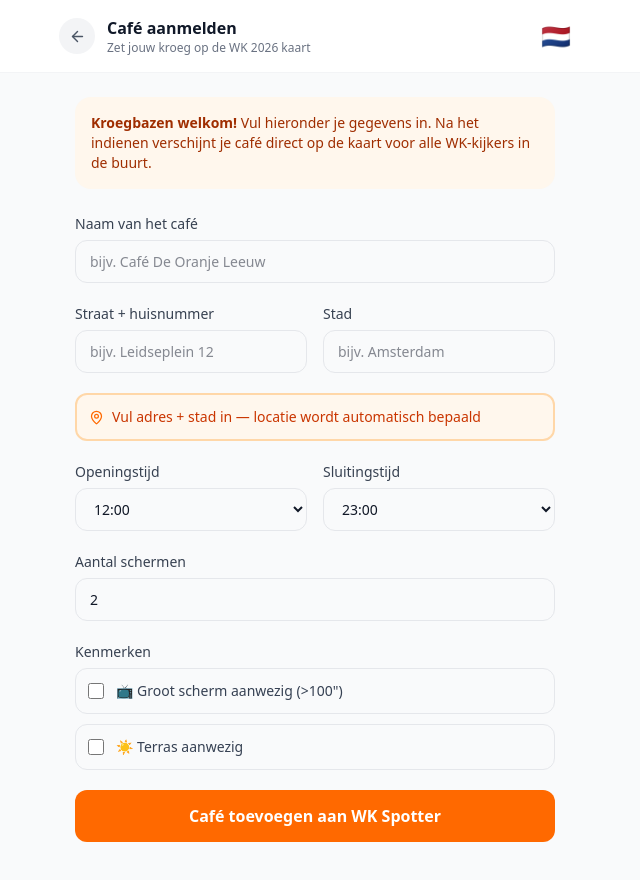
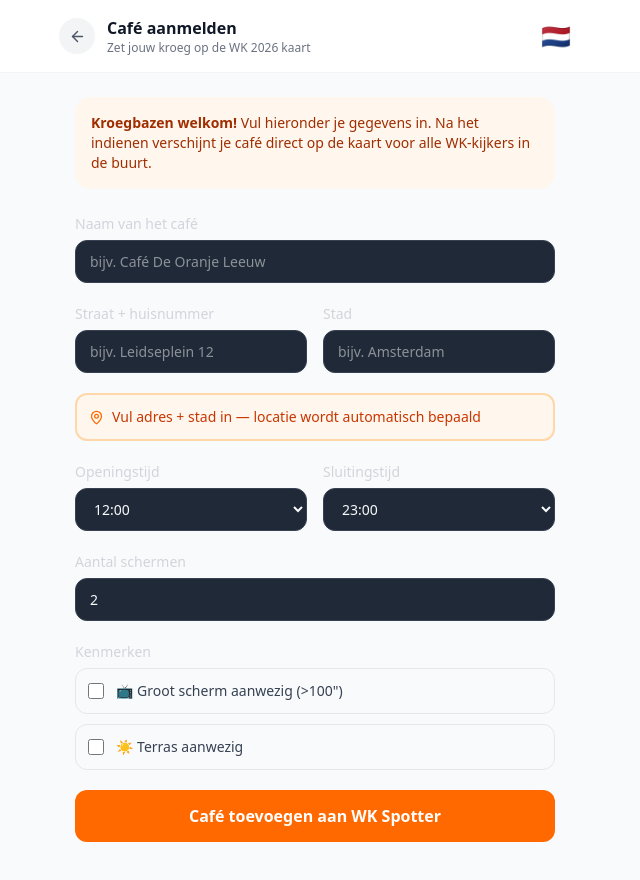
Before and after one commit to jessebodde10/tap-trap, a Next.js app: page /aanmelden in a window 1280 px wide. Shown: the top 880 px of the page, without its empty margins (325-965 px from the left). Built offline with nearby package versions, Linux system fonts and the light colour scheme.

Commit message:
Hide locate button when drawer open, fix aanmelden scroll, force dark mode

```diff
--- a/app/aanmelden/page.tsx
+++ b/app/aanmelden/page.tsx
@@ -8,7 +8,7 @@
 
 export default function AanmeldenPage() {
   return (
-    <div className="min-h-full bg-gray-50 dark:bg-gray-900">
+    <div className="min-h-screen overflow-y-auto bg-gray-50 dark:bg-gray-900">
       {/* Sticky header */}
       <div className="sticky top-0 z-10 border-b border-gray-100 bg-white px-4 py-4 dark:border-gray-800 dark:bg-gray-900">
         <div className="mx-auto flex max-w-lg items-center gap-3">
--- a/app/layout.tsx
+++ b/app/layout.tsx
@@ -19,8 +19,8 @@
   children: React.ReactNode;
 }>) {
   return (
-    <html lang="nl" className="h-full">
-      <body className="h-full overflow-hidden">{children}</body>
+    <html lang="nl" className="h-full dark">
+      <body className="h-full">{children}</body>
     </html>
   );
 }
--- a/app/page.tsx
+++ b/app/page.tsx
@@ -72,7 +72,7 @@
   }
 
   return (
-    <div className="relative h-full overflow-hidden">
+    <div className="relative h-screen overflow-hidden">
       {/* Map fills the full screen including behind the header */}
       <div className="absolute inset-0 z-0">
         <MapWrapper
@@ -127,7 +127,7 @@
       <button
         onClick={handleLocate}
         disabled={locating}
-        className="absolute right-4 bottom-6 z-[999] flex flex-col items-center gap-0.5 rounded-2xl bg-white px-3 py-2 shadow-lg ring-1 ring-gray-200 transition hover:bg-orange-50 disabled:opacity-50 dark:bg-gray-800 dark:ring-gray-700 dark:hover:bg-gray-700"
+        className={`absolute right-4 bottom-6 z-[999] flex flex-col items-center gap-0.5 rounded-2xl bg-white px-3 py-2 shadow-lg ring-1 ring-gray-200 transition hover:bg-orange-50 disabled:opacity-50 dark:bg-gray-800 dark:ring-gray-700 dark:hover:bg-gray-700 ${selectedLocation ? "hidden" : ""}`}
       >
         {locating ? (
           <div className="h-5 w-5 animate-spin rounded-full border-2 border-orange-400 border-t-transparent" />
```
